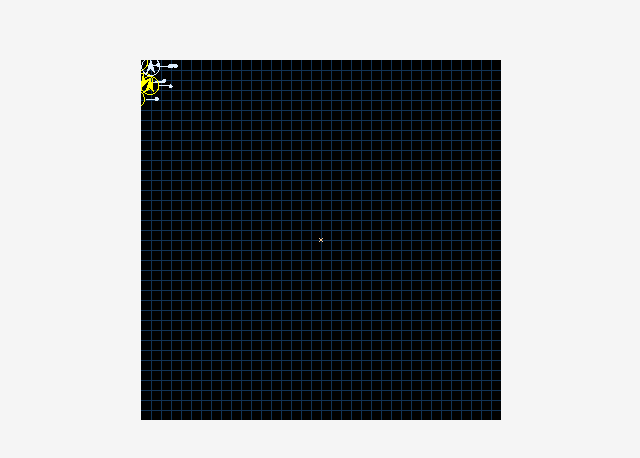
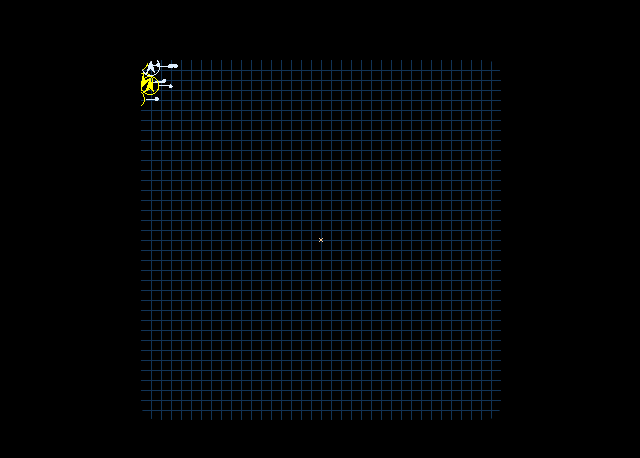
Before and after one commit to adrianlafond/bugs, a website: page index.html in a window 1280 px wide. Shown: the part 168-626 px from the top of the page, without its empty margins (319-959 px from the left). Drawn offline with Linux system fonts and the light colour scheme; animation ran at ten frames a second.

Commit message:
update page styles

```diff
--- a/index.html
+++ b/index.html
@@ -10,20 +10,27 @@
       height: 100%;
     }
     body {
-      background-color: whitesmoke;
+      background-color: black;
     }
-    #canvas {
+    main {
       display: flex;
       height: 100%;
       justify-content: center;
     }
-    #canvas > * {
+    #canvas {
+      border-radius: 16px;
+      overflow: hidden;
       align-self: center;
+      width: 360px;
+      height: 360px;
     }
   </style>
 </head>
 <body>
-  <main id="canvas" />
+  <main>
+    <div id="canvas" />
+  </main>
+
   <script src="dist/bugs.js"></script>
 </body>
 </html>
--- a/src/bug/segment.ts
+++ b/src/bug/segment.ts
@@ -21,9 +21,6 @@ export class Segment {
 
   // Distance from a leading segment
   maxDistance: number
-
-  // (x,y) target of current step
-  stepTarget: Point
 
   // Current position
   position: Vector
--- a/src/demo/index.ts
+++ b/src/demo/index.ts
@@ -11,7 +11,7 @@ class DemoApp {
   private playing = false
 
   constructor (containerElement?: HTMLElement) {
-    const defaultContainer: HTMLElement | null = document.querySelector('main#canvas')
+    const defaultContainer: HTMLElement | null = document.querySelector('#canvas')
     this.containerElement = containerElement != null
       ? containerElement
       : (defaultContainer != null) ? defaultContainer : document.createElement('main')
```
Also changed, not shown: dist/bugs.js, 1 other file.
